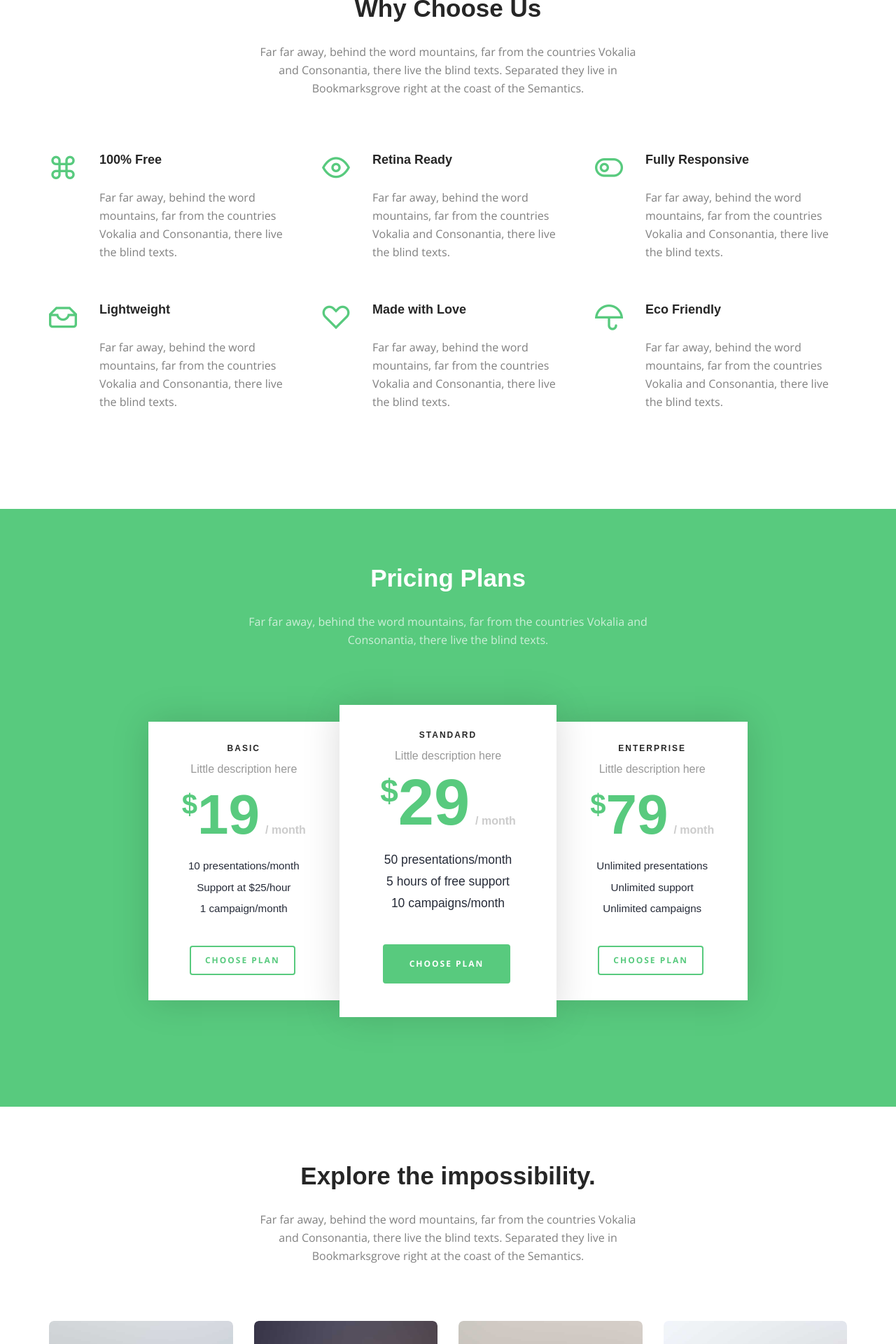
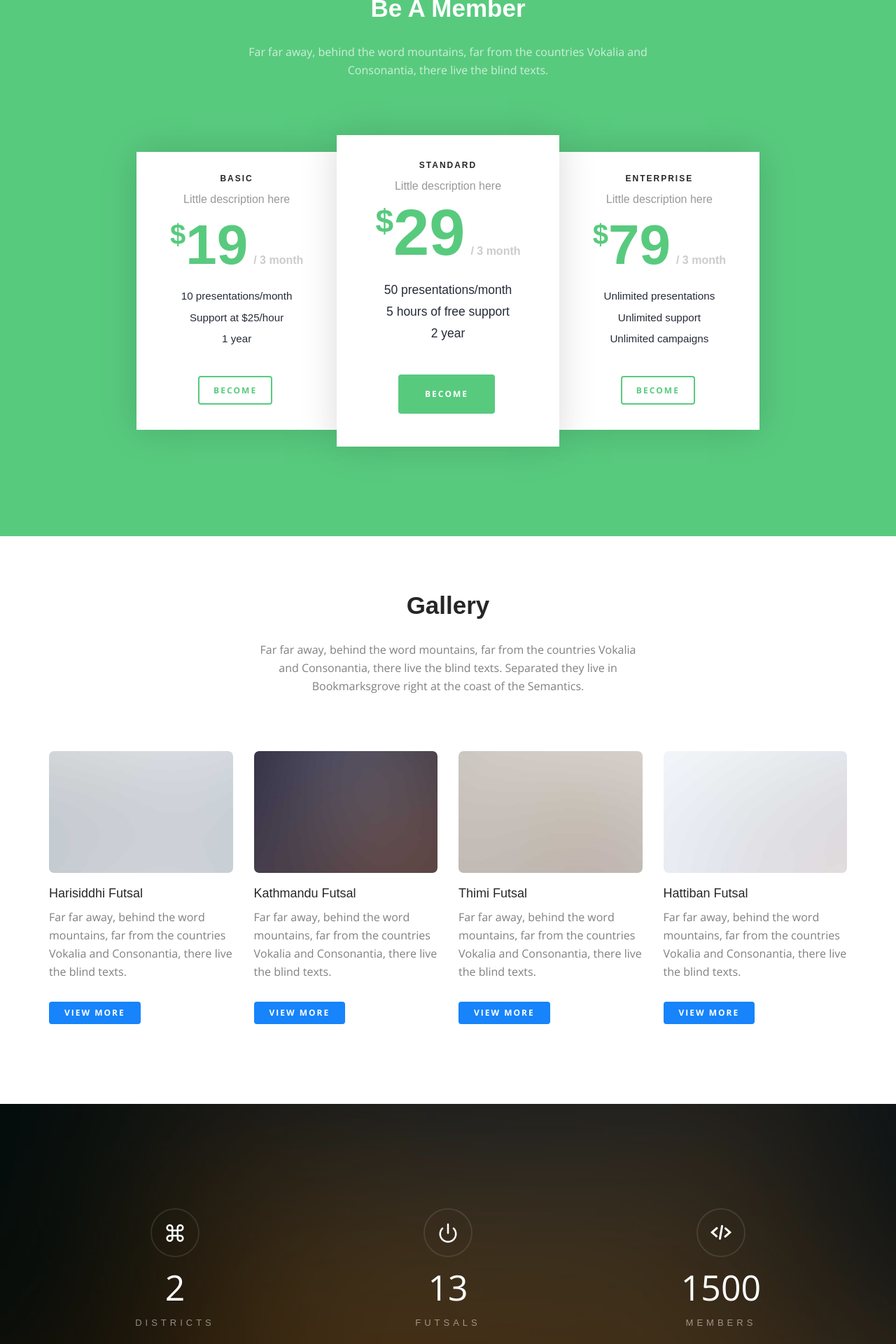
Before and after one commit to Rowhaagan/futsalphp, a PHP site: page /home in a window 1280 px wide. Shown: the part 3760-5680 px from the top of the page at 70% size. Run offline with PHP 8.4, Linux system fonts and the light colour scheme; data that the repository does not hold is empty; some libraries are stand-ins or nearby versions; some web fonts are replaced.

Commit message:
Add files via upload

```diff
--- a/index.php
+++ b/index.php
@@ -1,13 +1,6 @@
 
 <?php include('config/setup.php'); ?>
 
-
-<!-- <IfModule mod_rewrite.c>
-	RewriteEngine on
-	RewiteCond %{REQUEST_FILENAME} !-f
-	RewiteCond %{REQUEST_FILENAME} !-d
-	RewriteRule ^ index.php [L]
-</IfModule> -->
 
 
 <!DOCTYPE html>
@@ -20,9 +13,9 @@
 	<meta http-equiv="X-UA-Compatible" content="IE=edge">
 	<title>Manfootster | <?php echo $page['page_name']; ?></title>
 	<meta name="viewport" content="width=device-width, initial-scale=1">
-	<meta name="description" content="Free HTML5 Template by FREEHTML5.CO" />
-	<meta name="keywords" content="free html5, free template, free bootstrap, html5, css3, mobile first, responsive" />
-	<meta name="author" content="FREEHTML5.CO" />
+	<meta name="description" content="Rowhaagan College Project" />
+	<meta name="keywords" content="Rowhaagan, Maharjan, Rohan, Futsal, Online Booking Futsal, Nepal Futsal" />
+	<meta name="author" content="Rohan Maharjan" />
 
 
 
@@ -81,9 +74,9 @@
 			<div class="container">
 				<div class="row p-b">
 					<div class="col-md-6 col-md-offset-3 text-center">
-						<h2 class="fh5co-heading wow fadeInUp" data-wow-duration="1s" data-wow-delay=".5s">Our Best Projects</h2>
+						<h2 class="fh5co-heading wow fadeInUp" data-wow-duration="1s" data-wow-delay=".5s">News</h2>
 						<p class="wow fadeInUp" data-wow-duration="1s" data-wow-delay=".8s">Far far away, behind the word mountains, far from the countries Vokalia and Consonantia, there live the blind texts. Separated they live in Bookmarksgrove right at the coast of the Semantics.</p>
-						<p class="wow fadeInUp" data-wow-duration="1s" data-wow-delay="1.1s"><a href="#" class="btn btn-success btn-lg">Start your project</a></p>
+						<p class="wow fadeInUp" data-wow-duration="1s" data-wow-delay="1.1s"><a href="#" class="btn btn-success btn-lg">Read More</a></p>
 					</div>
 				</div>
 			</div>
@@ -96,7 +89,7 @@
 								<div class="fh5co-text">
 									<div class="fh5co-text-inner">
 										<div class="row">
-											<div class="col-md-6"><h3>Project Name #1</h3></div>
+											<div class="col-md-6"><h3>Barclays Premier Leauge</h3></div>
 											<div class="col-md-6"><p>Far far away, behind the word mountains, far from the countries Vokalia and Consonantia, there live the blind texts.</p></div>
 										</div>
 									</div>
@@ -111,7 +104,7 @@
 								<div class="fh5co-text">
 									<div class="fh5co-text-inner">
 										<div class="row">
-											<div class="col-md-6"><h3>Project Name #2</h3></div>
+											<div class="col-md-6"><h3>National Leauge</h3></div>
 											<div class="col-md-6"><p>Far far away, behind the word mountains, far from the countries Vokalia and Consonantia, there live the blind texts.</p></div>
 										</div>
 									</div>
@@ -126,7 +119,7 @@
 								<div class="fh5co-text">
 									<div class="fh5co-text-inner">
 										<div class="row">
-											<div class="col-md-6"><h3>Project Name #3</h3></div>
+											<div class="col-md-6"><h3>UEFA Champians Leauge</h3></div>
 											<div class="col-md-6"><p>Far far away, behind the word mountains, far from the countries Vokalia and Consonantia, there live the blind texts.</p></div>
 										</div>
 									</div>
@@ -142,7 +135,7 @@
 			<div class="container">
 				<div class="row p-b">
 					<div class="col-md-6 col-md-offset-3 text-center">
-						<h2 class="fh5co-heading wow fadeInUp" data-wow-duration="1s" data-wow-delay=".5s">Recent From Blog</h2>
+						<h2 class="fh5co-heading wow fadeInUp" data-wow-duration="1s" data-wow-delay=".5s">Our Futsal</h2>
 						<p class="wow fadeInUp" data-wow-duration="1s" data-wow-delay=".8s">Far far away, behind the word mountains, far from the countries Vokalia and Consonantia, there live the blind texts. </p>
 					</div>
 				</div>
@@ -151,11 +144,11 @@
 						<div class="fh5co-post wow fadeInLeft"  data-wow-duration="1s" data-wow-delay="1.1s">
 							<div class="fh5co-post-image">
 								<div class="fh5co-overlay"></div>
-								<div class="fh5co-category"><a href="#">Tutorial</a></div>
+								<div class="fh5co-category"><a href="#">Kathmandu</a></div>
 								<img src="images/img_same_dimension_2.jpg" alt="Image" class="img-responsive">
 							</div>
 							<div class="fh5co-post-text">
-								<h3><a href="#">How to Create Cards</a></h3>
+								<h3><a href="#">Kathmandu Futsal</a></h3>
 								<p>Far far away, behind the word mountains, far from the countries Vokalia and Consonantia, there live the blind texts...</p>
 							</div>
 							<div class="fh5co-post-meta">
@@ -168,11 +161,11 @@
 						<div class="fh5co-post wow fadeInLeft"  data-wow-duration="1s" data-wow-delay="1.4s">
 							<div class="fh5co-post-image">
 								<div class="fh5co-overlay"></div>
-								<div class="fh5co-category"><a href="#">Health</a></div>
+								<div class="fh5co-category"><a href="#">Bhaktapur</a></div>
 								<img src="images/img_same_dimension_3.jpg" alt="Image" class="img-responsive">
 							</div>
 							<div class="fh5co-post-text">
-								<h3><a href="#">Drinking Ginger and Lemon Tea</a></h3>
+								<h3><a href="#">Purano Thimi Futsal</a></h3>
 								<p>Far far away, behind the word mountains, far from the countries Vokalia and Consonantia, there live the blind texts...</p>
 							</div>
 							<div class="fh5co-post-meta">
@@ -186,11 +179,11 @@
 						<div class="fh5co-post wow fadeInLeft"  data-wow-duration="1s" data-wow-delay="1.7s">
 							<div class="fh5co-post-image">
 								<div class="fh5co-overlay"></div>
-								<div class="fh5co-category"><a href="#">Tips</a></div>
+								<div class="fh5co-category"><a href="#">Lalitpur</a></div>
 								<img src="images/img_same_dimension_4.jpg" alt="Image" class="img-responsive">
 							</div>
 							<div class="fh5co-post-text">
-								<h3><a href="#">4 Easy Steps to Create a Soup</a></h3>
+								<h3><a href="#">Harisiddhi Futsal</a></h3>
 								<p>Far far away, behind the word mountains, far from the countries Vokalia and Consonantia, there live the blind texts...</p>
 							</div>
 							<div class="fh5co-post-meta">
@@ -203,7 +196,7 @@
 				</div>
 				<div class="row">
 					<div class="col-md-4 col-md-offset-4 text-center wow fadeInUp" data-wow-duration="1s" data-wow-delay="2s">
-						<a href="#" class="btn btn-primary btn-lg">View All Post</a>
+						<a href="#" class="btn btn-primary btn-lg">View All Futsals</a>
 					</div>
 				</div>
 			</div>
@@ -215,30 +208,30 @@
 			<div class="container" style="z-index: 3; position: relative;">
 				<div class="row p-b">
 					<div class="col-md-6 col-md-offset-3 text-center wow fadeInUp" data-wow-duration="1s" data-wow-delay=".5s">
-						<h2 class="fh5co-heading">We Help Brands Grow</h2>
+						<h2 class="fh5co-heading">What We Promise</h2>
 					</div>
 				</div>
 				<div class="row">
 					<div class="fh5co-features">
 						<div class="fh5co-feature wow fadeInUp" data-wow-duration="1s" data-wow-delay=".8s">
 							<div class="icon"><i class="icon-ribbon"></i></div>
-							<h3>Brand Strategy</h3>
+							<h3>Online Booking</h3>
 							<p>Far far away, behind the word mountains, far from the countries Vokalia and Consonantia.</p>
 						</div>
 						<div class="fh5co-feature wow fadeInUp" data-wow-duration="1s" data-wow-delay="1.1s">
 							<div class="icon"><i class="icon-image22"></i></div>
-							<h3>Design + Idenity</h3>
+							<h3>Gallery for your Best</h3>
 							<p>Far far away, behind the word mountains, far from the countries Vokalia and Consonantia.</p>
 						</div>
 						<div class="fh5co-feature wow fadeInUp" data-wow-duration="1s" data-wow-delay="1.4s">
 							<div class="icon"><i class=" icon-monitor"></i></div>
-							<h3>Web Development</h3>
+							<h3>Web Simplicity</h3>
 							<p>Far far away, behind the word mountains, far from the countries Vokalia and Consonantia.</p>
 						</div>
 
 						<div class="fh5co-feature wow fadeInUp" data-wow-duration="1s" data-wow-delay="1.7s">
 							<div class="icon"><i class="icon-video2"></i></div>
-							<h3>Video Direction</h3>
+							<h3>Video Recordings</h3>
 							<p>Far far away, behind the word mountains, far from the countries Vokalia and Consonantia.</p>
 						</div>
 						<div class="fh5co-feature wow fadeInUp" data-wow-duration="1s" data-wow-delay="2s">
@@ -248,7 +241,7 @@
 						</div>
 						<div class="fh5co-feature wow fadeInUp" data-wow-duration="1s" data-wow-delay="2.3s">
 							<div class="icon"><i class="icon-mail2"></i></div>
-							<h3>Email Strategy</h3>
+							<h3>Notifications</h3>
 							<p>Far far away, behind the word mountains, far from the countries Vokalia and Consonantia.</p>
 						</div>
 
@@ -257,7 +250,7 @@
 			</div>
 		</div>
 
-		<div class="fh5co-features-style-2">
+		<!-- <div class="fh5co-features-style-2">
 			<div class="container">
 				<div class="row p-b">
 					<div class="col-md-6 col-md-offset-3 text-center">
@@ -313,14 +306,14 @@
 				<div class="clearfix visible-sm-block visible-xs-block"></div>
 				</div>
 			</div>
-		</div>
+		</div> -->
 
 		<div class="fh5co-pricing-style-2">
 			<div class="container">
 				<div class="row">
 					<div class="row p-b">
 						<div class="col-md-6 col-md-offset-3 text-center">
-							<h2 class="fh5co-heading wow fadeInUp" data-wow-duration="1s" data-wow-delay=".5s">Pricing Plans</h2>
+							<h2 class="fh5co-heading wow fadeInUp" data-wow-duration="1s" data-wow-delay=".5s">Be A Member</h2>
 							<p class="wow fadeInUp" data-wow-duration="1s" data-wow-delay=".7s">Far far away, behind the word mountains, far from the countries Vokalia and Consonantia, there live the blind texts. </p>
 						</div>
 					</div>
@@ -330,35 +323,35 @@
 		            <div class="pricing-item wow fadeInUp" data-wow-duration="1s" data-wow-delay="1.1s">
 		                 <h3 class="pricing-title">Basic</h3>
 		                 <p class="pricing-sentence">Little description here</p>
-		                 <div class="pricing-price"><span class="pricing-currency">$</span>19<span class="pricing-period">/ month</span></div>
+		                 <div class="pricing-price"><span class="pricing-currency">$</span>19<span class="pricing-period">/ 3 month</span></div>
 		                 <ul class="pricing-feature-list">
 		                     <li class="pricing-feature">10 presentations/month</li>
 		                     <li class="pricing-feature">Support at $25/hour</li>
-		                     <li class="pricing-feature">1 campaign/month</li>
+		                     <li class="pricing-feature">1 year</li>
 		                 </ul>
-		                 <button class="btn btn-success btn-outline">Choose plan</button>
+		                 <button class="btn btn-success btn-outline">Become</button>
 		             </div>
 		             <div class="pricing-item pricing-item--featured wow fadeInUp" data-wow-duration="1s" data-wow-delay="1.4s">
 		                 <h3 class="pricing-title">Standard</h3>
 		                 <p class="pricing-sentence">Little description here</p>
-		                 <div class="pricing-price"><span class="pricing-currency">$</span>29<span class="pricing-period">/ month</span></div>
+		                 <div class="pricing-price"><span class="pricing-currency">$</span>29<span class="pricing-period">/ 3 month</span></div>
 		                 <ul class="pricing-feature-list">
 		                     <li class="pricing-feature">50 presentations/month</li>
 		                     <li class="pricing-feature">5 hours of free support</li>
-		                     <li class="pricing-feature">10 campaigns/month</li>
+		                     <li class="pricing-feature">2 year</li>
 		                 </ul>
-		                 <button class="btn btn-success btn-lg">Choose plan</button>
+		                 <button class="btn btn-success btn-lg">Become</button>
 		             </div>
 		             <div class="pricing-item wow fadeInUp" data-wow-duration="1s" data-wow-delay="1.7s">
 		                 <h3 class="pricing-title">Enterprise</h3>
 		                 <p class="pricing-sentence">Little description here</p>
-		                 <div class="pricing-price"><span class="pricing-currency">$</span>79<span class="pricing-period">/ month</span></div>
+		                 <div class="pricing-price"><span class="pricing-currency">$</span>79<span class="pricing-period">/ 3 month</span></div>
 		                 <ul class="pricing-feature-list">
 		                     <li class="pricing-feature">Unlimited presentations</li>
 		                     <li class="pricing-feature">Unlimited support</li>
 		                     <li class="pricing-feature">Unlimited campaigns</li>
 		                 </ul>
-		                 <button class="btn btn-success btn-outline">Choose plan</button>
+		                 <button class="btn btn-success btn-outline">Become</button>
 		             </div>
 		         </div>
 		      </div>
@@ -369,7 +362,7 @@
 			<div class="container">
 				<div class="row p-b text-center">
 					<div class="col-md-6 col-md-offset-3">
-						<h2 class="wow fadeInUp" data-wow-duration="1s" data-wow-delay=".5s">Explore the impossibility.</h2>
+						<h2 class="wow fadeInUp" data-wow-duration="1s" data-wow-delay=".5s">Gallery</h2>
 						<p class="wow fadeInUp" data-wow-duration="1s" data-wow-delay=".8s">Far far away, behind the word mountains, far from the countries Vokalia and Consonantia, there live the blind texts. Separated they live in Bookmarksgrove right at the coast of the Semantics.</p>
 					</div>
 				</div>
@@ -377,34 +370,34 @@
 					<div class="col-md-3 col-sm-6 col-xs-6 col-xxs-12 wow fadeInLeft" data-wow-duration="1s" data-wow-delay=".5s">
 						<a href="#" class="link-block">
 							<figure><img src="images/img_same_dimension_1.jpg" alt="Image" class="img-responsive img-rounded"></figure>
-							<h3>Responsive Layout</h3>
+							<h3>Harisiddhi Futsal</h3>
 							<p>Far far away, behind the word mountains, far from the countries Vokalia and Consonantia, there live the blind texts.</p>
-							<p><a href="#" class="btn btn-primary btn-sm">Learn More</a></p>
+							<p><a href="#" class="btn btn-primary btn-sm">View More</a></p>
 						</a>
 					</div>
 					<div class="col-md-3 col-sm-6 col-xs-6 col-xxs-12 wow fadeInLeft" data-wow-duration="1s" data-wow-delay=".8s">
 						<a href="#" class="link-block">
 							<figure><img src="images/img_same_dimension_2.jpg" alt="Image" class="img-responsive img-rounded"></figure>
-							<h3>Retina Ready</h3>
+							<h3>Kathmandu Futsal</h3>
 							<p>Far far away, behind the word mountains, far from the countries Vokalia and Consonantia, there live the blind texts.</p>
-							<p><a href="#" class="btn btn-primary btn-sm">Learn More</a></p>
+							<p><a href="#" class="btn btn-primary btn-sm">View More</a></p>
 						</a>
 					</div>
 					<div class="clearfix visible-sm-block"></div>
 					<div class="col-md-3 col-sm-6 col-xs-6 col-xxs-12 wow fadeInLeft" data-wow-duration="1s" data-wow-delay="1.1s">
 						<a href="#" class="link-block">
 							<figure><img src="images/img_same_dimension_3.jpg" alt="Image" class="img-responsive img-rounded"></figure>
-							<h3>Creative UI Design</h3>
+							<h3>Thimi Futsal</h3>
 							<p>Far far away, behind the word mountains, far from the countries Vokalia and Consonantia, there live the blind texts.</p>
-							<p><a href="#" class="btn btn-primary btn-sm">Learn More</a></p>
+							<p><a href="#" class="btn btn-primary btn-sm">View More</a></p>
 						</a>
 					</div>
 					<div class="col-md-3 col-sm-6 col-xs-6 col-xxs-12 wow fadeInLeft" data-wow-duration="1s" data-wow-delay="1.4s">
 						<a href="#" class="link-block">
 							<figure><img src="images/img_same_dimension_4.jpg" alt="Image" class="img-responsive img-rounded"></figure>
-							<h3>Responsive Layout</h3>
+							<h3>Hattiban Futsal</h3>
 							<p>Far far away, behind the word mountains, far from the countries Vokalia and Consonantia, there live the blind texts.</p>
-							<p><a href="#" class="btn btn-primary btn-sm">Learn More</a></p>
+							<p><a href="#" class="btn btn-primary btn-sm">View More</a></p>
 						</a>
 					</div>
 				</div>
@@ -421,23 +414,23 @@
 								<div class="icon">
 									<i class="icon-command"></i>
 								</div>
-								<span class="fh5co-counter js-counter" data-from="0" data-to="28" data-speed="5000" data-refresh-interval="50"></span>
-								<span class="fh5co-counter-label">Clients Worked With</span>
+								<span class="fh5co-counter js-counter" data-from="0" data-to="3" data-speed="5000" data-refresh-interval="50"></span>
+								<span class="fh5co-counter-label">Districts</span>
 
 							</div>
 							<div class="col-md-4 text-center wow fadeInUp" data-wow-duration="1s" data-wow-delay=".8s">
 								<div class="icon">
 									<i class="icon-power"></i>
 								</div>
-								<span class="fh5co-counter js-counter" data-from="0" data-to="57" data-speed="5000" data-refresh-interval="50"></span>
-								<span class="fh5co-counter-label">Completed Projects</span>
+								<span class="fh5co-counter js-counter" data-from="0" data-to="18" data-speed="5000" data-refresh-interval="50"></span>
+								<span class="fh5co-counter-label">Futsals</span>
 							</div>
 							<div class="col-md-4 text-center wow fadeInUp" data-wow-duration="1s" data-wow-delay="1.1s">
 								<div class="icon">
 									<i class="icon-code2"></i>
 								</div>
-								<span class="fh5co-counter js-counter" data-from="0" data-to="34023" data-speed="5000" data-refresh-interval="50"></span>
-								<span class="fh5co-counter-label">Line of Codes</span>
+								<span class="fh5co-counter js-counter" data-from="0" data-to="2000" data-speed="5000" data-refresh-interval="50"></span>
+								<span class="fh5co-counter-label">Members</span>
 							</div>
 						</div>
 					</div>
@@ -449,7 +442,7 @@
 			<div class="container">
 				<div class="row p-b">
 					<div class="col-md-6 col-md-offset-3 text-center">
-						<h2 class="fh5co-heading wow fadeInUp" data-wow-duration="1s" data-wow-delay=".5s">Happy Customer</h2>
+						<h2 class="fh5co-heading wow fadeInUp" data-wow-duration="1s" data-wow-delay=".5s">Futsal Owners</h2>
 						<p class="wow fadeInUp" data-wow-duration="1s" data-wow-delay=".8s">Far far away, behind the word mountains, far from the countries Vokalia and Consonantia, there live the blind texts. </p>
 					</div>
 				</div>
@@ -460,7 +453,7 @@
 							<div class="fh5co-name">
 								<img src="images/person_5.jpg" alt="">
 								<div class="fh5co-meta">
-									<h3>Chris Clark</h3>
+									<h3>Lorem</h3>
 									<span class="fh5co-company">XYZ Inc.</span>
 								</div>
 							</div>
@@ -474,7 +467,7 @@
 							<div class="fh5co-name">
 								<img src="images/person_4.jpg" alt="">
 								<div class="fh5co-meta">
-									<h3>Ian Stewart</h3>
+									<h3>Lorem</h3>
 									<span class="fh5co-company">XYZ Inc.</span>
 								</div>
 							</div>
@@ -491,7 +484,7 @@
 							<div class="fh5co-name">
 								<img src="images/person_3.jpg" alt="">
 								<div class="fh5co-meta">
-									<h3>Mitch Silk</h3>
+									<h3>Lorem</h3>
 									<span class="fh5co-company">XYZ Inc.</span>
 								</div>
 							</div>
@@ -508,7 +501,7 @@
 							<div class="fh5co-name">
 								<img src="images/person_1.jpg" alt="">
 								<div class="fh5co-meta">
-									<h3>Beth Glasgow</h3>
+									<h3>Lorem</h3>
 									<span class="fh5co-company">XYZ Inc.</span>
 								</div>
 							</div>
@@ -525,7 +518,7 @@
 							<div class="fh5co-name">
 								<img src="images/person_2.jpg" alt="">
 								<div class="fh5co-meta">
-									<h3>Rob Smith</h3>
+									<h3>Lorem</h3>
 									<span class="fh5co-company">XYZ Inc.</span>
 								</div>
 							</div>
@@ -540,7 +533,7 @@
 							<div class="fh5co-name">
 								<img src="images/person_6.jpg" alt="">
 								<div class="fh5co-meta">
-									<h3>Colleen Bass</h3>
+									<h3>Lorem</h3>
 									<span class="fh5co-company">XYZ Inc.</span>
 								</div>
 							</div>
```
